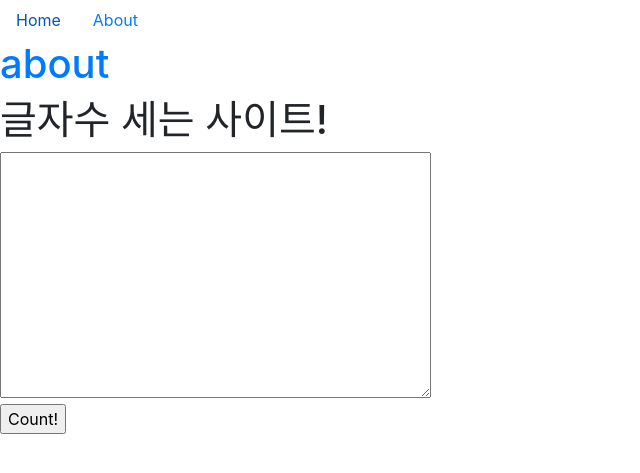
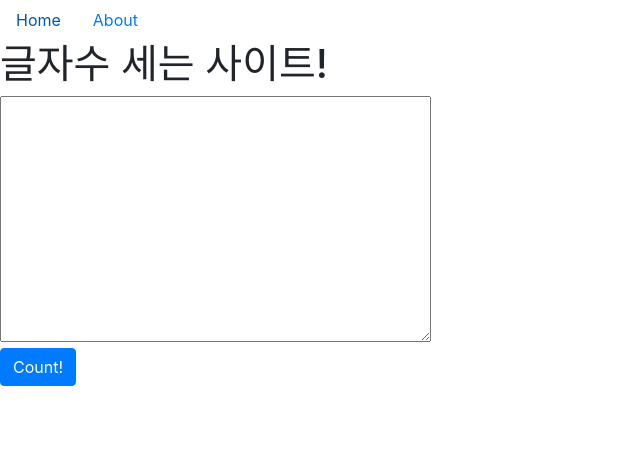
Before and after one commit to JP3Pe/7th-Likelion-wordcount-homework, a Django app: page / in a window 1280 px wide. Shown: the top 473 px of the page, without its empty margins (0-640 px from the left). Run offline with Django 3.2, Linux system fonts and the light colour scheme; some libraries are stand-ins or nearby versions.

Commit message:
Add submit button at home and modify base.html

```diff
--- a/wordcount/templates/about.html
+++ b/wordcount/templates/about.html
@@ -7,6 +7,4 @@
     <p>멋쟁이 사자처럼 김재광이 만든 작품입니다.</p>
     <p>단어를 써 주세요.</p>
 
-    <a href="{% url 'home' %}">home 으로 가기</a>
-
 {% endblock content %}
--- a/wordcount/templates/home.html
+++ b/wordcount/templates/home.html
@@ -2,12 +2,11 @@
 
 {% block content %}
 
-<h1><a href="{%url 'about' %}">about</a></h1>
-<h1>글자수 세는 사이트!</h1>
+<h1 class="name">글자수 세는 사이트!</h1>
 <form action="{% url 'count' %}">
     <textarea cols="40" rows="10" name="fulltext"></textarea>
     <br>
-    <input type="submit" value="Count!">
+    <input class="btn btn-primary" type="submit" value="Count!">
 </form>
 
 {% endblock content %}
--- a/wordcounter/templates/base.html
+++ b/wordcounter/templates/base.html
@@ -1,11 +1,12 @@
 <!doctype html>
 <html>
-<meta charset="utf-8">
-<title>main</title>
-<link rel="stylesheet" href="https://stackpath.bootstrapcdn.com/bootstrap/4.3.1/css/bootstrap.min.css"
-    integrity="sha384-ggOyR0iXCbMQv3Xipma34MD+dH/1fQ784/j6cY/iJTQUOhcWr7x9JvoRxT2MZw1T" crossorigin="anonymous">
 
-</html>
+<head>
+    <meta charset="utf-8">
+    <title>main</title>
+    <link rel="stylesheet" href="https://stackpath.bootstrapcdn.com/bootstrap/4.3.1/css/bootstrap.min.css"
+        integrity="sha384-ggOyR0iXCbMQv3Xipma34MD+dH/1fQ784/j6cY/iJTQUOhcWr7x9JvoRxT2MZw1T" crossorigin="anonymous">
+</head>
 
 <body>
     <ul class="nav">
@@ -26,8 +27,10 @@
     <script src="https://stackpath.bootstrapcdn.com/bootstrap/4.3.1/js/bootstrap.min.js"
         integrity="sha384-JjSmVgyd0p3pXB1rRibZUAYoIIy6OrQ6VrjIEaFf/nJGzIxFDsf4x0xIM+B07jRM"
         crossorigin="anonymous"></script>
-{% block content %}
+    {% block content %}
 
 
-{% endblock content %}
+    {% endblock content %}
 </body>
+
+</html>
```
Also changed, not shown: image/tom_and_jerry.jpg (added), 1 other file.
